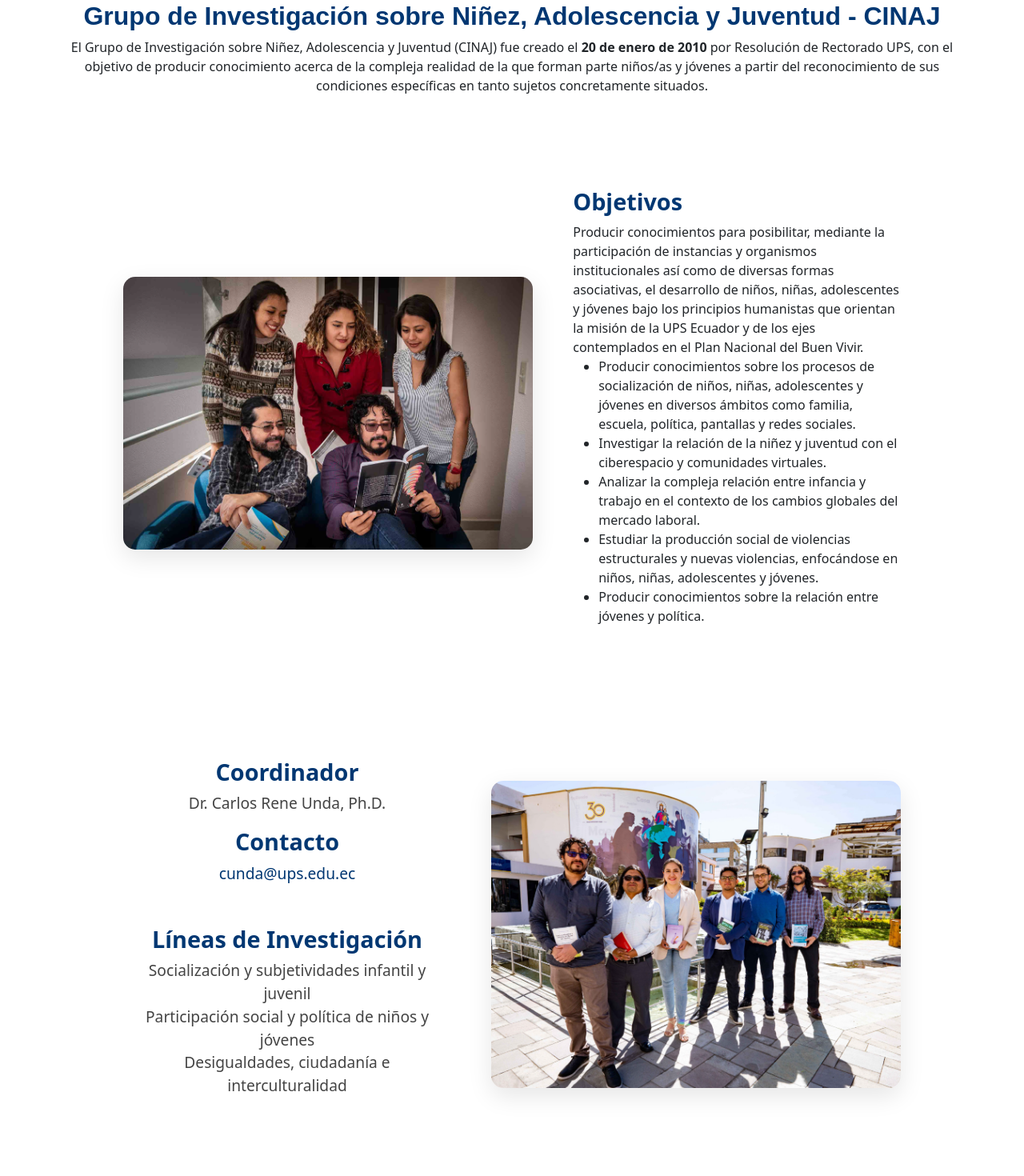
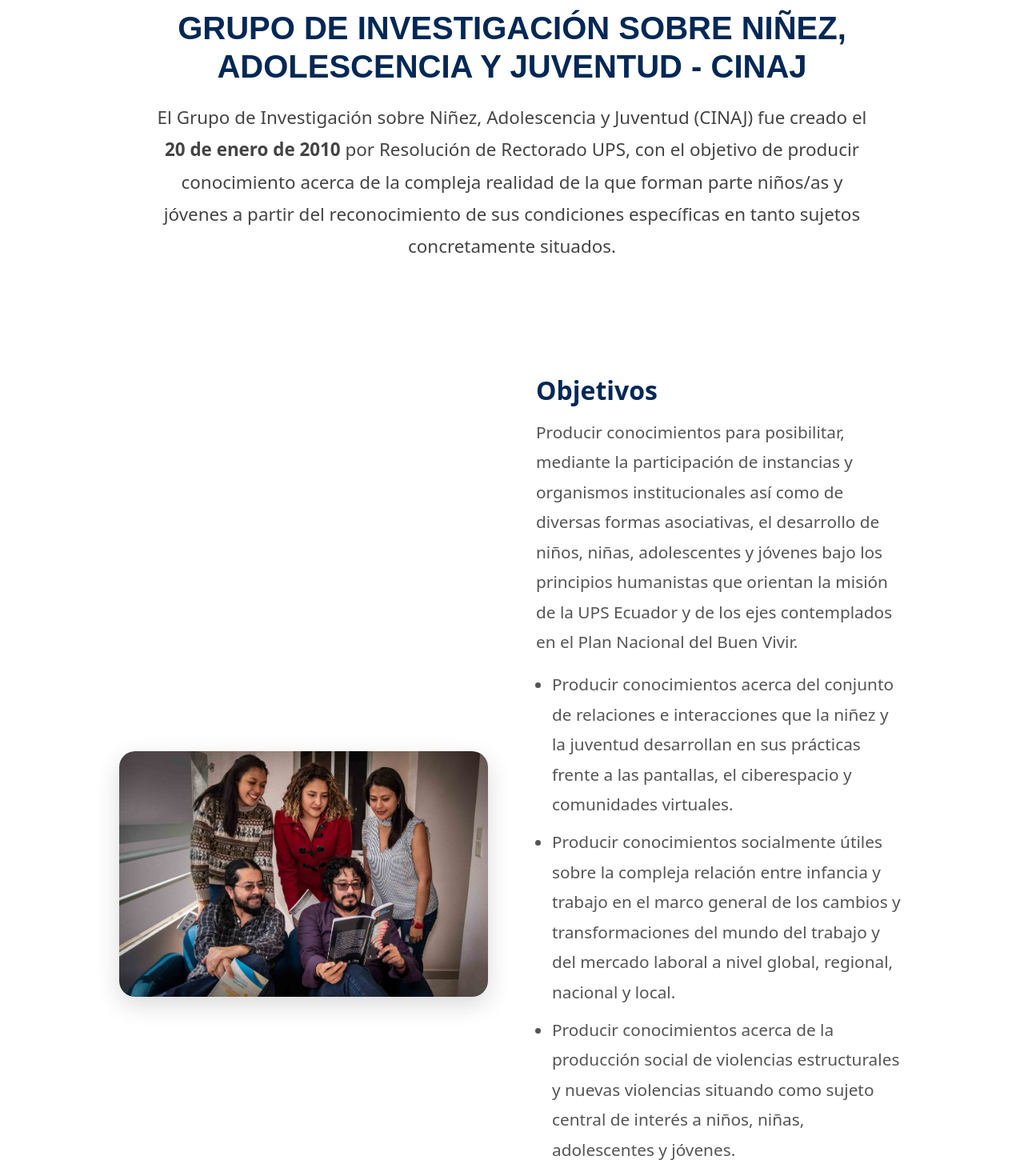
Before and after one commit to ejmerino/cinaj, a React (Create React App) app: page / in a window 1280 px wide. Shown: the part 920-2390 px from the top of the page at 80% size. Built offline with nearby package versions, Linux system fonts and the light colour scheme.

Commit message:
Improve Home Page's Design

```diff
--- a/src/pages/Home.js
+++ b/src/pages/Home.js
@@ -72,15 +72,16 @@ const Home = () => {
             <section className="image-text-container" ref={imageTextRef1}>
                 <img src={grupal1} alt="Investigadores CINAJ" className="image-large" />
                 <div className="text-box">
-                    <h2>Objetivos</h2>
-                    Producir conocimientos para posibilitar, mediante la participación de instancias y
-                    organismos institucionales así como de diversas formas asociativas, el desarrollo de
-                    niños, niñas, adolescentes y jóvenes bajo los principios humanistas que orientan la
-                    misión de la UPS Ecuador y de los ejes contemplados en el Plan Nacional del Buen Vivir.
+                    <h2 className="section-subtitle">Objetivos</h2>
+                    <p className="objetive-text">
+                    Producir conocimientos para posibilitar, mediante la participación de instancias y organismos institucionales
+                    así como de diversas formas asociativas, el desarrollo de niños, niñas, adolescentes y jóvenes bajo los principios
+                    humanistas que orientan la misión de la UPS Ecuador y de los ejes contemplados en el Plan Nacional del Buen Vivir.
+                    </p>
                     <ul className="objective-list">
-                      <li>Producir conocimientos sobre los procesos de socialización de niños, niñas, adolescentes y jóvenes en diversos ámbitos como familia, escuela, política, pantallas y redes sociales.</li>
-                      <li>Investigar la relación de la niñez y juventud con el ciberespacio y comunidades virtuales.</li>
-                      <li>Analizar la compleja relación entre infancia y trabajo en el contexto de los cambios globales del mercado laboral.</li>
+                      <li>Producir conocimientos acerca del conjunto de relaciones e interacciones que la niñez y la juventud desarrollan en sus prácticas frente a las pantallas, el ciberespacio y comunidades virtuales.</li>
+                      <li>Producir conocimientos socialmente útiles sobre la compleja relación entre infancia y trabajo en el marco general de los cambios y transformaciones del mundo del trabajo y del mercado laboral a nivel global, regional, nacional y local.</li>
+                      <li>Producir conocimientos acerca de la producción social de violencias estructurales y nuevas violencias situando como sujeto central de interés a niños, niñas, adolescentes y jóvenes.</li>
                       <li>Estudiar la producción social de violencias estructurales y nuevas violencias, enfocándose en niños, niñas, adolescentes y jóvenes.</li>
                       <li>Producir conocimientos sobre la relación entre jóvenes y política.</li>
                     </ul>
@@ -107,7 +108,7 @@ const Home = () => {
                         <ul className="research-list">
                             <li>Socialización y subjetividades infantil y juvenil</li>
                             <li>Participación social y política de niños y jóvenes</li>
-                            <li>Desigualdades, ciudadanía e interculturalidad</li>
+                            <li>Desigualdades, ciudadanía e interculturalidad en perspectiva intergeneracional</li>
                         </ul>
                     </div>
                 </div>
--- a/src/pages/styles/Home.css
+++ b/src/pages/styles/Home.css
@@ -1,3 +1,4 @@
+/* Hero Section */
 .hero-section {
   position: relative;
   height: 100vh;
@@ -9,15 +10,13 @@
   width: 100%;
   height: 100%;
   object-fit: cover;
+  filter: brightness(0.9);
 }
 
 .hero-section .hero-overlay {
   position: absolute;
-  top: 0;
-  left: 0;
-  right: 0;
-  bottom: 0;
-  background-color: rgba(0, 0, 0, 0);
+  inset: 0;
+  background-color: rgba(0, 0, 0, 0.3);
   z-index: 1;
 }
 
@@ -28,32 +27,68 @@
   transform: translate(-50%, -50%);
   text-align: center;
   color: white;
-  font-size: 3rem;
+  font-size: 3.5rem;
   font-weight: bold;
   font-family: "Poppins", sans-serif;
+  text-shadow: 2px 2px 10px rgba(0, 0, 0, 0.5);
   z-index: 2;
 }
 
 /* Sección de Introducción */
 .content-section {
   text-align: center;
-  padding: 50px 20px;
+  padding: 60px 20px;
 }
 
 .section-title {
-  font-size: 2rem;
+  font-size: 2.5rem;
   font-weight: bold;
-  color: #003772;
+  color: #002855;
   font-family: "Poppins", sans-serif;
+  text-transform: uppercase;
 }
+
+.intro-text {
+  font-size: 1.4rem;
+  color: #444;
+  line-height: 1.8;
+  max-width: 80%;
+  margin: 20px auto;
+}
+
+/* Estilo para el texto de Objetivos */
+.objective-text {
+  font-size: 1.4rem; /* Tamaño de fuente más grande para mejor legibilidad */
+  color: #444; /* Color de texto gris oscuro */
+  line-height: 1.8; /* Espaciado entre líneas para mayor legibilidad */
+  text-align: left; /* Alineación a la izquierda para un formato más limpio */
+  max-width: 800px; /* Limitar el ancho máximo para que no se extienda demasiado */
+  margin: 0 auto; /* Centrado del bloque */
+  padding: 20px; /* Espaciado alrededor del texto */
+  font-family: "Poppins", sans-serif; /* Fuente más moderna y legible */
+}
+
+.objective-text p {
+  margin-bottom: 15px; /* Añadir margen inferior a los párrafos */
+}
+
+.objective-text ul {
+  list-style-position: inside; /* Coloca las viñetas dentro del bloque de texto */
+  padding-left: 20px; /* Añadir espaciado a la izquierda para las viñetas */
+}
+
+.objective-text ul li {
+  margin-bottom: 10px; /* Añadir un margen entre cada ítem de la lista */
+}
+
 
 /* Sección de Imagen + Texto */
 .image-text-container {
   display: flex;
   align-items: center;
   justify-content: center;
-  gap: 50px;
-  padding: 50px 10%;
+  gap: 60px;
+  padding: 60px 10%;
 }
 
 .image-text-container.reverse {
@@ -61,90 +96,96 @@
 }
 
 .image-large {
-  width: 50%;
-  border-radius: 15px;
-  box-shadow: 0 10px 30px rgba(0, 0, 0, 0.1);
+  width: 45%;
+  border-radius: 20px;
+  box-shadow: 0 10px 30px rgba(0, 0, 0, 0.15);
   transition: transform 0.3s ease-in-out;
 }
 
 .image-large:hover {
-  transform: scale(1.05);
+  transform: scale(1.07);
 }
 
 .text-box {
-  width: 40%;
+  width: 45%;
 }
 
 .text-box h2 {
-  font-size: 1.8rem;
-  color: #003772;
+  font-size: 2rem;
+  color: #002855;
   font-weight: bold;
+  margin-bottom: 15px;
 }
 
-.text-box p {
-  font-size: 1.2rem;
-  color: #444;
+.text-box p,
+.text-box ul {
+  font-size: 1.3rem;
+  color: #555;
+  line-height: 1.8;
 }
 
-/* Sección de Coordinador y Contacto */
+.objective-list {
+  padding-left: 20px;
+}
+
+.objective-list li {
+  margin-bottom: 10px;
+}
+
+/* Coordinador y Contacto */
 .coordinator-section {
   text-align: center;
-  margin-top: 50px;
+  margin-top: 60px;
 }
 
-.coordinator-title,
-.contact-title {
-  font-size: 1.8rem;
+.section-subtitle {
+  font-size: 1.9rem;
   font-weight: bold;
-  color: #003772;
+  color: #002855;
+  margin-bottom: 10px;
 }
 
 .coordinator-name,
 .contact-email {
-  font-size: 1.3rem;
+  font-size: 1.5rem;
   color: #444;
 }
 
 .contact-email a {
-  color: #003772;
+  color: #002855;
   text-decoration: none;
+  font-weight: bold;
 }
 
 .contact-email a:hover {
   text-decoration: underline;
 }
 
-/* Sección de Líneas de Investigación */
+/* Líneas de Investigación */
 .research-lines {
   text-align: center;
-  margin-top: 50px;
-  padding-bottom: 50px;
-}
-
-.research-title {
-  font-size: 1.8rem;
-  font-weight: bold;
-  color: #003772;
+  margin-top: 60px;
+  padding-bottom: 60px;
 }
 
 .research-list {
   list-style: none;
   padding: 0;
-  font-size: 1.2rem;
+  font-size: 1.3rem;
   color: #444;
 }
 
 /* Animaciones */
 .fade-in {
   opacity: 0;
-  transform: translateY(20px);
+  transform: translateY(25px);
   animation: fadeInUp 1s ease-out forwards;
 }
 
 @keyframes fadeInUp {
   from {
     opacity: 0;
-    transform: translateY(20px);
+    transform: translateY(25px);
   }
   to {
     opacity: 1;
@@ -154,6 +195,10 @@
 
 /* Responsividad */
 @media (max-width: 768px) {
+  .hero-text {
+    font-size: 2.5rem;
+  }
+
   .image-text-container {
     flex-direction: column;
     text-align: center;
@@ -166,4 +211,8 @@
   .text-box {
     width: 90%;
   }
+
+  .intro-text {
+    max-width: 90%;
+  }
 }
```
